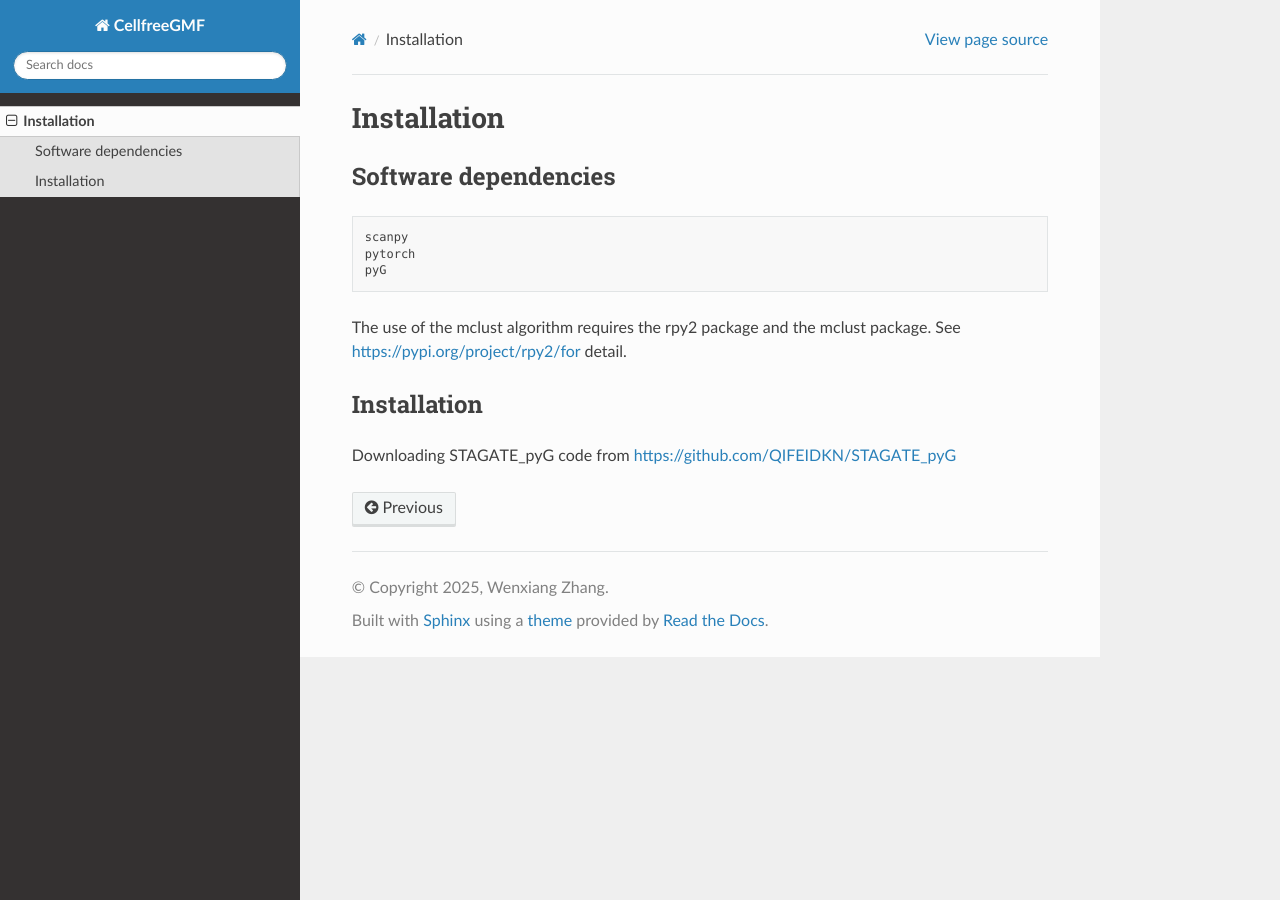
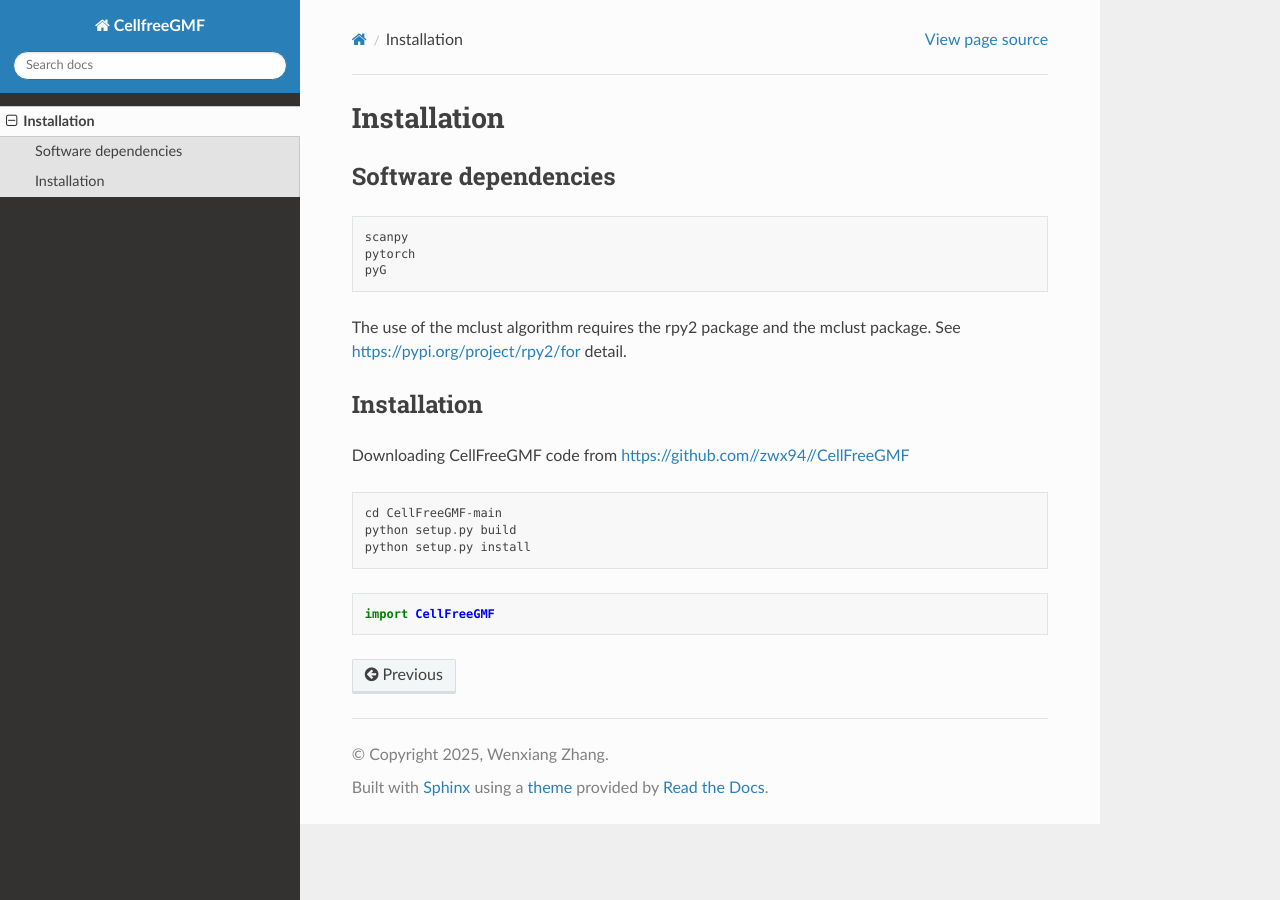
Before and after one commit to zwx94/CellFreeGMF_Tutorials, a Sphinx documentation site: the page built from source/Installation.rst, in a window 1280 px wide. Built offline with Sphinx 7.4.7 and the Read the Docs theme 3.1.0, drawn with Linux system fonts in a browser that asks for light colours; pages that are not in the unit, such as notebooks, are missing from menus.

Commit message:
Update Installation.rst

```diff
--- a/source/Installation.rst
+++ b/source/Installation.rst
@@ -14,4 +14,15 @@
 
 Installation
 ------------
-Downloading STAGATE_pyG code from https://github.com/QIFEIDKN/STAGATE_pyG
+Downloading CellFreeGMF code from https://github.com//zwx94//CellFreeGMF
+
+
+.. code-block:: python
+
+   cd CellFreeGMF-main
+   python setup.py build
+   python setup.py install
+
+.. code-block:: python
+
+   import CellFreeGMF
```
